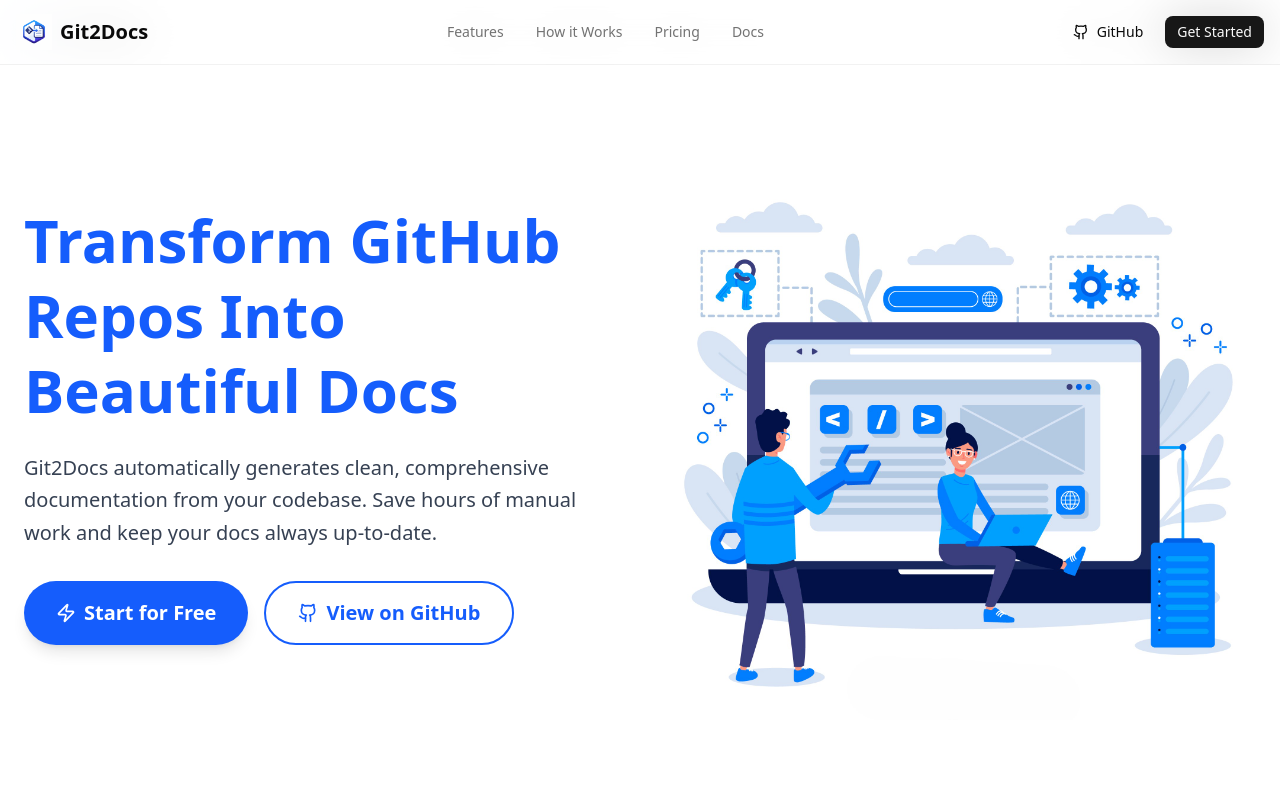
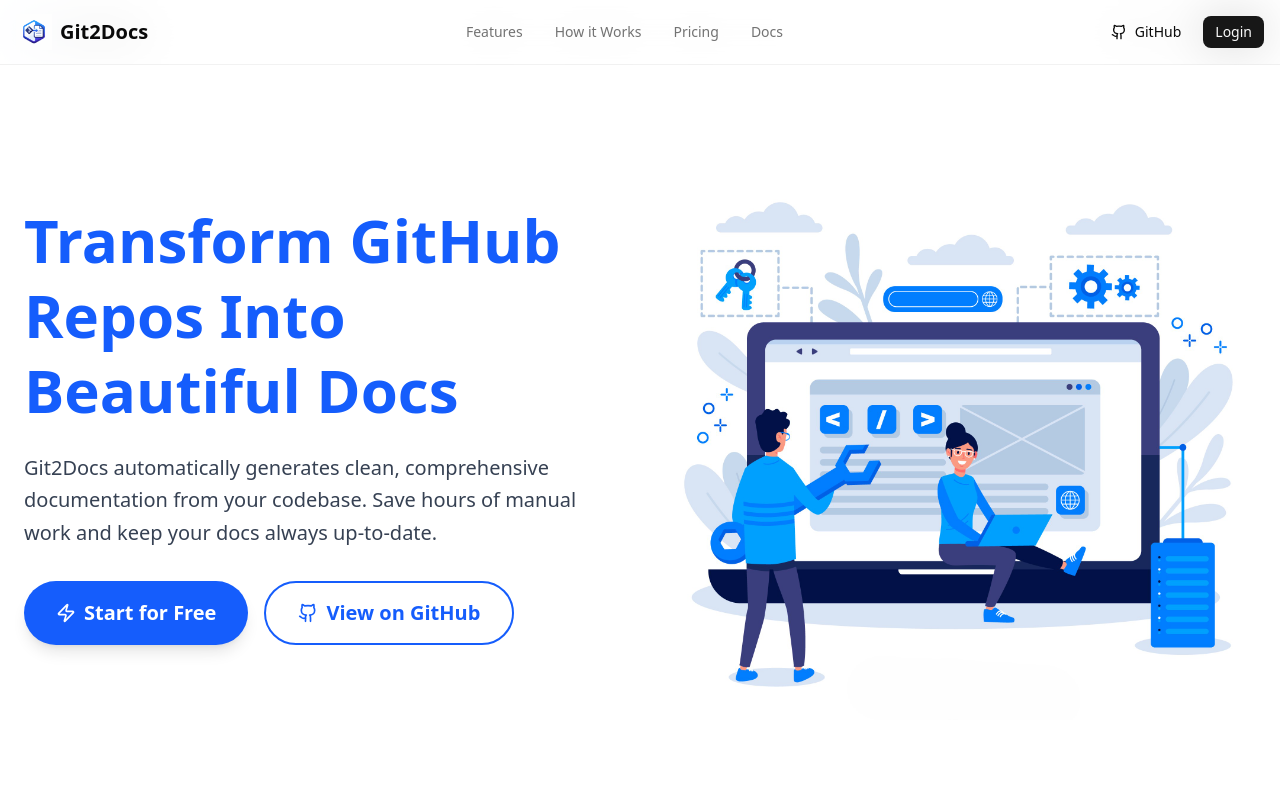
Before and after one commit to anwitac246/github-to-docs, a Next.js app: page / in a window 1280 px wide. Shown: the top 800 px of the page. Built offline with nearby package versions, Linux system fonts and the light colour scheme.

Commit message:
Added login button

```diff
--- a/src/app/components/Navbar.tsx
+++ b/src/app/components/Navbar.tsx
@@ -1,9 +1,9 @@
 'use client';
 import { useState } from 'react';
 import { Button } from '@/components/ui/button';
-import { Menu, X, Github } from 'lucide-react';
+import { Menu, X, Github} from 'lucide-react';
 import Image from 'next/image';
-
+import Link from 'next/link';
 const Navbar = () => {
   const [isMenuOpen, setIsMenuOpen] = useState(false);
 
@@ -18,7 +18,7 @@
     <nav className="fixed top-0 left-0 right-0 z-50 border-b border-border/50 bg-background/80 backdrop-blur-xl">
       <div className="container mx-auto px-4">
         <div className="flex h-16 items-center justify-between">
-          {/* Logo */}
+
           <a href="/" className="flex items-center gap-2 group">
             <div className="flex h-9 w-9 items-center justify-center">
               <Image
@@ -34,7 +34,6 @@
             </span>
           </a>
 
-          {/* Desktop Navigation */}
           <div className="hidden md:flex items-center gap-8">
             {navLinks.map((link) => (
               <a
@@ -47,15 +46,16 @@
             ))}
           </div>
 
-          {/* CTA Buttons */}
+
           <div className="hidden md:flex items-center gap-3">
             <Button variant="ghost" size="sm" className="gap-2">
               <Github className="h-4 w-4" />
               GitHub
             </Button>
+            <Link href="/login" >
             <Button variant="default" size="sm">
-              Get Started
-            </Button>
+              Login
+            </Button></Link>
           </div>
 
           {/* Mobile Menu Button */}
```
